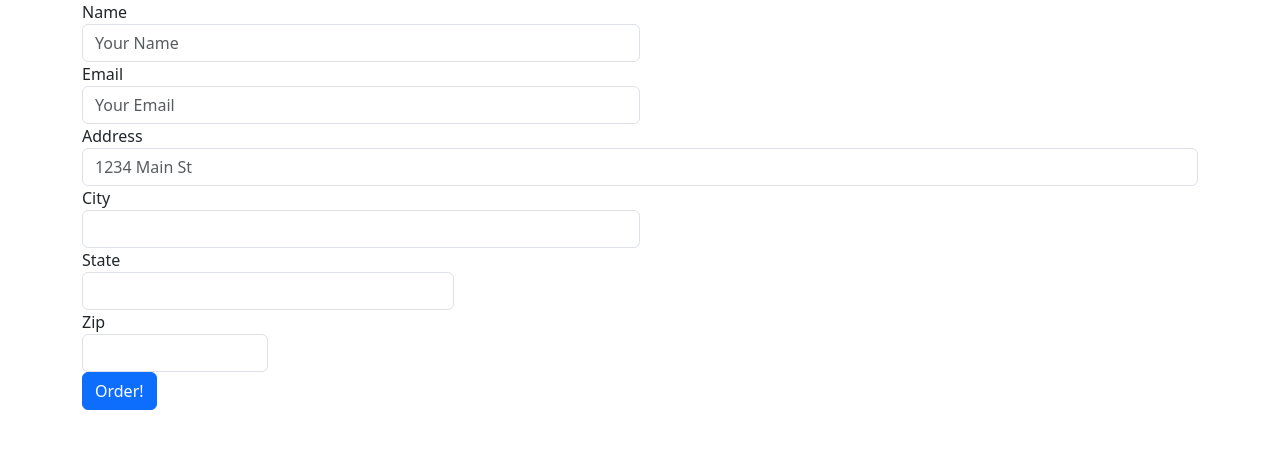
After one commit to sungatishe/SunShop, a Django app: page /checkout/ in a window 1280 px wide. The commit adds this page. Shown: the top 449 px of the page. Run offline with Django 5.2, Linux system fonts and the light colour scheme; some libraries are stand-ins or nearby versions.

Commit message:
Added checkout page, order model and functionality of checkout form.

```diff
--- a/SunShop/urls.py
+++ b/SunShop/urls.py
@@ -21,5 +21,6 @@ from shop import views
 urlpatterns = [
     path('admin/', admin.site.urls),
     path('', views.index, name='index'),
-    path('<int:id>/', views.details, name='detail')
+    path('<int:id>/', views.details, name='detail'),
+    path('checkout/', views.checkout, name='checkout'),
 ]
--- a/shop/admin.py
+++ b/shop/admin.py
@@ -1,5 +1,6 @@
 from django.contrib import admin
-from .models import Product
+from .models import *
 
 
 admin.site.register(Product)
+admin.site.register(Order)
--- a/shop/views.py
+++ b/shop/views.py
@@ -1,5 +1,5 @@
 from django.shortcuts import render
-from .models import Product
+from .models import *
 from django.core.paginator import Paginator
 
 
@@ -20,3 +20,19 @@ def index(request):
 def details(request, id):
     product_object = Product.objects.get(id=id)
     return render(request, 'shop/detail.html', {'product_object': product_object})
+
+
+def checkout(request):
+    if request.method == "POST":
+        items = request.POST.get('items', "")
+        name = request.POST.get('name', "")
+        email = request.POST.get('email', "")
+        address = request.POST.get('address', "")
+        city = request.POST.get('city', "")
+        state = request.POST.get('state', "")
+        zip = request.POST.get('zip', "")
+
+        order = Order(items=items, name=name, email=email, address=address, city=city, state=state, zip=zip)
+        order.save()
+
+    return render(request, 'shop/checkout.html')
--- /dev/null
+++ b/templates/shop/checkout.html
@@ -0,0 +1,76 @@
+<!DOCTYPE html>
+<html lang="en">
+<head>
+    <meta charset="UTF-8">
+    <script src="https://code.jquery.com/jquery-3.2.1.slim.min.js" integrity="sha384-KJ3o2DKtIkvYIK3UENzmM7KCkRr/rE9/Qpg6aAZGJwFDMVNA/GpGFF93hXpG5KkN" crossorigin="anonymous"></script>
+    <link href="https://cdn.jsdelivr.net/npm/bootstrap@5.3.3/dist/css/bootstrap.min.css" rel="stylesheet" integrity="sha384-QWTKZyjpPEjISv5WaRU9OFeRpok6YctnYmDr5pNlyT2bRjXh0JMhjY6hW+ALEwIH" crossorigin="anonymous">
+    <script src="https://cdn.jsdelivr.net/npm/bootstrap@5.3.3/dist/js/bootstrap.bundle.min.js" integrity="sha384-YvpcrYf0tY3lHB60NNkmXc5s9fDVZLESaAA55NDzOxhy9GkcIdslK1eN7N6jIeHz" crossorigin="anonymous"></script>
+    <title>Checkout Cart</title>
+</head>
+<body>
+    <div class="container">
+        <div class="row">
+            <div class="col-md-12">
+                <ol id="item_list" class="list-group list-group-numbered">
+
+                </ol>
+            </div>
+        </div>
+
+        <div class="row">
+            <div class="col-md-12">
+                <form method="POST">
+                    {% csrf_token %}
+                    <input type="hidden" id="items" name="items">
+  <div class="form-row">
+    <div class="form-group col-md-6">
+      <label for="inputEmail4">Name</label>
+      <input id="name" name="name" type="text" class="form-control" placeholder="Your Name">
+    </div>
+    <div class="form-group col-md-6">
+      <label for="inputPassword4">Email</label>
+      <input id="email" name="email" type="text" class="form-control" placeholder="Your Email">
+    </div>
+  </div>
+  <div class="form-group">
+    <label for="inputAddress">Address</label>
+    <input id="address" name="address" type="text" class="form-control" placeholder="1234 Main St">
+  </div>
+  <div class="form-row">
+    <div class="form-group col-md-6">
+      <label for="inputCity">City</label>
+      <input id="city" name="city" type="text" class="form-control">
+    </div>
+    <div class="form-group col-md-4">
+      <label for="inputState">State</label>
+      <input id="state" name="state" type="text" class="form-control">
+    </div>
+    <div class="form-group col-md-2">
+      <label for="inputZip">Zip</label>
+      <input type="text" name="zip" class="form-control" id="zip">
+    </div>
+  </div>
+  <button type="submit" class="btn btn-primary">Order!</button>
+</form>
+            </div>
+        </div>
+    </div>
+</body>
+<script>
+    if(localStorage.getItem('cart')==null) {
+        var cart = {};
+    }
+    else {
+        cart = JSON.parse(localStorage.getItem('cart'));
+    }
+
+    for(item in cart) {
+        let name = cart[item][1];
+        let quantity = cart[item][0];
+
+        let itemString = `<li id="item-group" class="list-group-item d-flex align-items-start">${name}-${quantity}</li>`;
+        $('#item_list').append(itemString);
+    }
+    $('#items').val(JSON.stringify(cart));
+</script>
+</html>
```
Also changed, not shown: shop/models.py (+9 -0 lines), templates/shop/index.html (+31 -11 lines), db.sqlite3, shop/migrations/0003_order.py (added).
